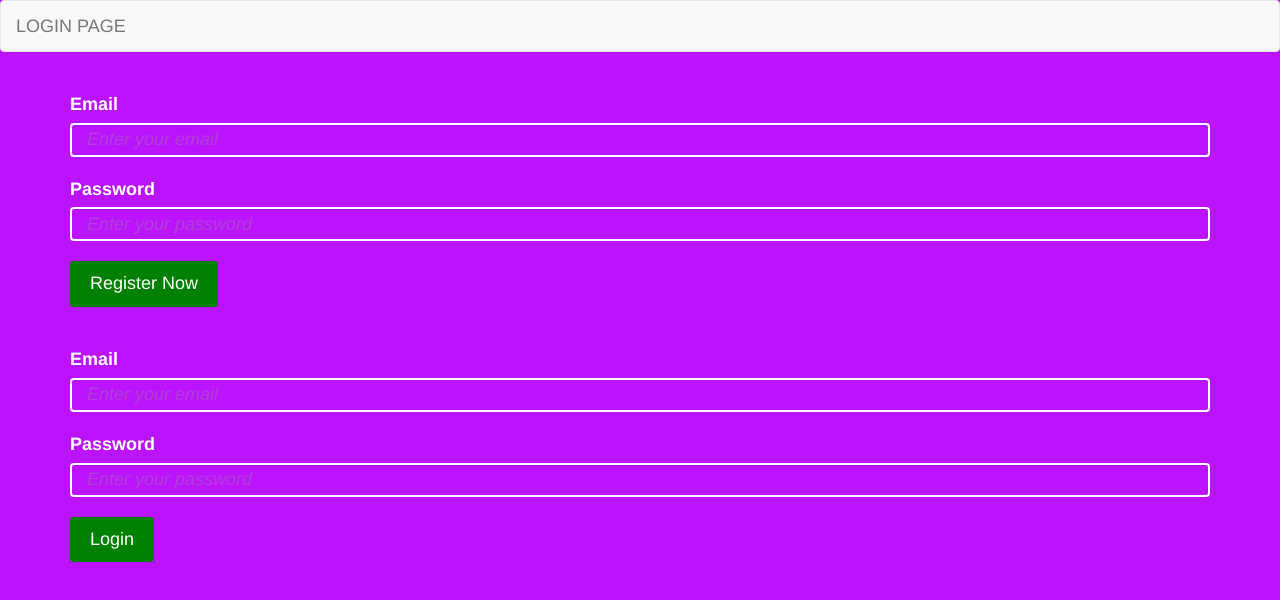
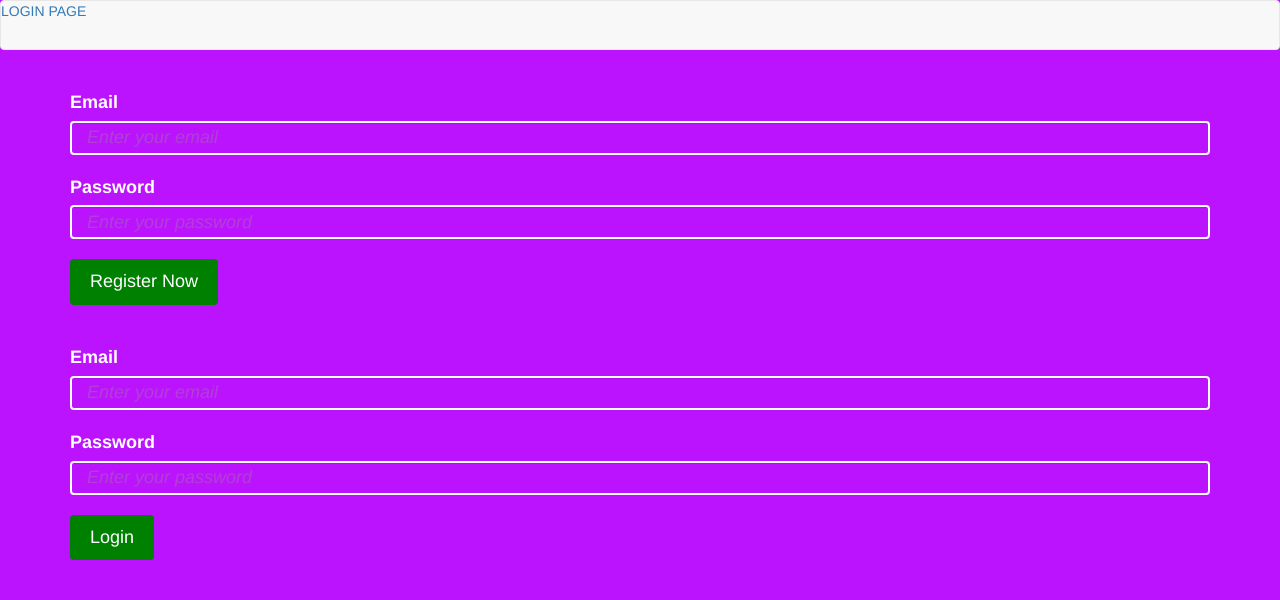
Before and after one commit to amishra-D/secure_, a plain HTML site: page index.html in a window 1280 px wide. Drawn offline with nearby package versions, Linux system fonts and the light colour scheme.

Commit message:
Update index.html

```diff
--- a/index.html
+++ b/index.html
@@ -46,7 +46,7 @@
 
 <div class="navbar navbar-default">
 <div class="navbar-header">
-    <a class="navbar-brand" href="https://amishra-d.github.io/secure_/">LOGIN PAGE</a>
+    <a>LOGIN PAGE</a>
     <button type="button" class="navbar-toggle collapsed" data-toggle="collapse" data-target=".navbar-collapse" aria-expanded="false" aria-controls="navbar">
         <span class="sr-only">Toggle navigation</span>
         <span class="icon-bar"></span>
```
